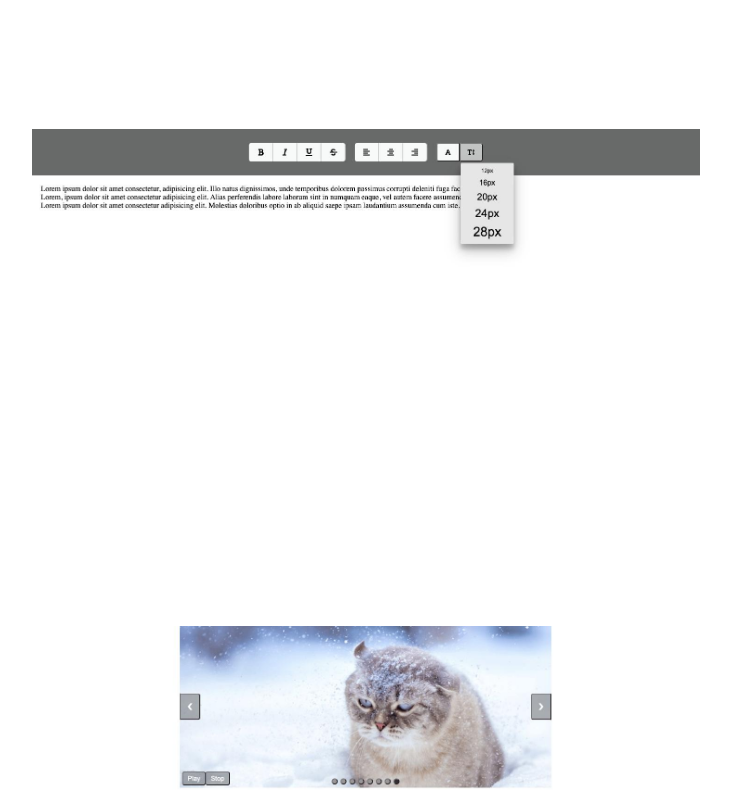
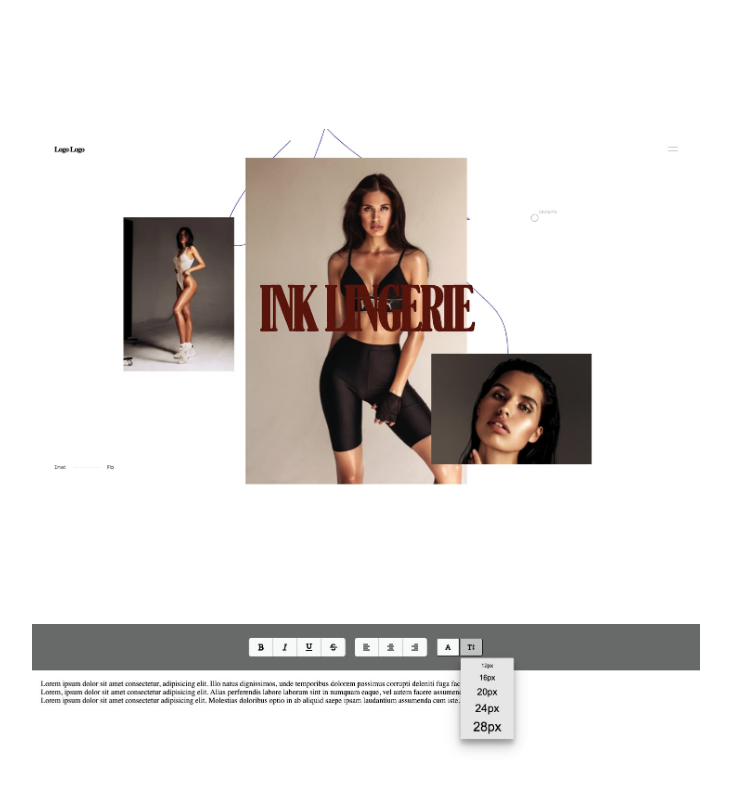
Before and after one commit to VasylTsiutsyk/portfolio, a Vue app: page /#/ in a window 1280 px wide. Shown: the part 3229-4020 px from the top of the page, without its empty margins (274-1005 px from the left). Built offline with nearby package versions, Linux system fonts and the light colour scheme; what vue-fullpage.js would draw is missing.

Commit message:
add new work

```diff
--- a/src/components/contacts/contacts.scss
+++ b/src/components/contacts/contacts.scss
@@ -27,7 +27,7 @@
         }
     }
     &__list {
-        margin: 15vh -20px;
+        margin: 15vh 0;
         display: flex;
         flex-wrap: wrap;
         @include respond-below(sm) {
--- a/src/components/works/works.vue
+++ b/src/components/works/works.vue
@@ -69,6 +69,20 @@
           ],
         },
         {
+          title: 'main',
+          ref: 'https://vasyltsiutsyk.github.io/Main/dist/index.html',
+          src: 'main.jpg',
+          alt: 'Screenshot of "Main"',
+          techs: [
+            'html5',
+            'css3',
+            'js/parallax.js',
+            'gulp',
+            'swiper',
+            'svg animations',
+          ],
+        },
+        {
           title: 'text editor',
           ref: 'https://vasyltsiutsyk.github.io/JS_CW2/',
           src: 'txt-editor.jpg',
```
Also changed, not shown: public/img/main.jpg (added).
